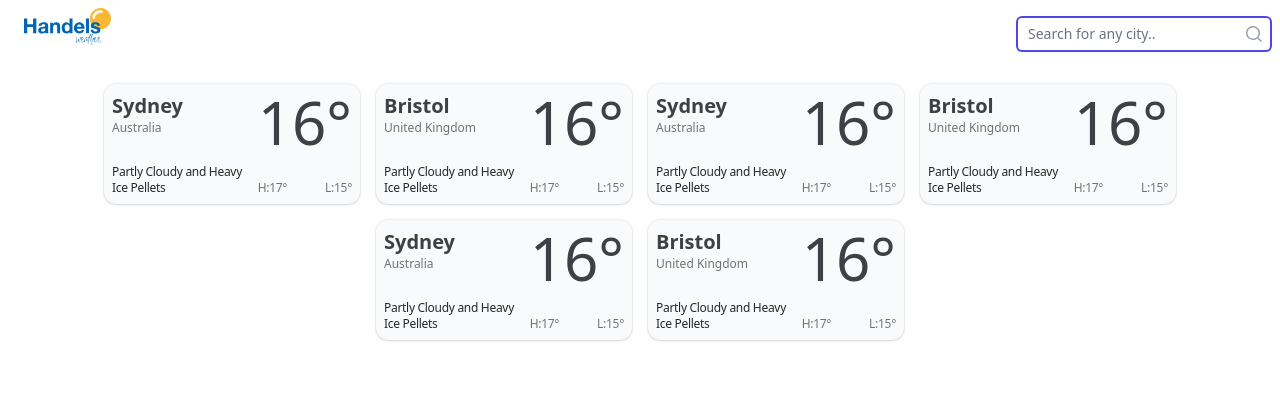
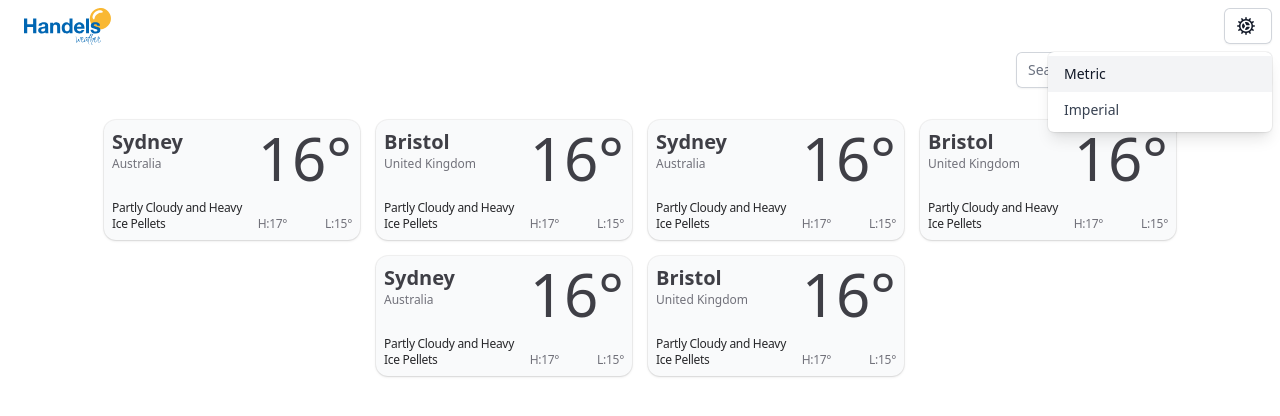
Before and after one commit to binarybaba/whether, a React (Create React App) app: page / in a window 1280 px wide. Both pictures are taken after a click on the button 1254 px from the left and 34 px from the top of the page. Shown: the top 416 px of the page. Built offline with nearby package versions, Linux system fonts and the light colour scheme.

Commit message:
Add dropdown to change settings

```diff
--- a/src/context/index.tsx
+++ b/src/context/index.tsx
@@ -6,7 +6,7 @@ export enum UNIT_SYSTEM {
   IMPERIAL = "imperial",
 }
 
-enum ActionType {
+export enum ActionType {
   CHANGE_UNITS = "CHANGE_UNITS",
 }
 
--- /dev/null
+++ b/src/feature/Navbar/Settings/index.tsx
@@ -0,0 +1,84 @@
+import { Fragment } from "react";
+import { Menu, Transition } from "@headlessui/react";
+import { CogIcon } from "@heroicons/react/20/solid";
+import { ActionType, UNIT_SYSTEM } from "src/context";
+import { useAppContext } from "src/hooks";
+
+function classNames(...classes: Array<string>) {
+  return classes.filter(Boolean).join(" ");
+}
+
+export const Settings = () => {
+  const {
+    store: {
+      settings: { units },
+    },
+    dispatch,
+  } = useAppContext();
+  const handleSettingChange = (unit: UNIT_SYSTEM) =>
+    dispatch({
+      type: ActionType.CHANGE_UNITS,
+      payload: unit,
+    });
+  return (
+    <div className="flex flex-row-reverse">
+      <Menu as="div" className="relative inline-block text-left max-w-[60px]">
+        <div>
+          <Menu.Button className="inline-flex w-full justify-center rounded-md bg-white px-3 py-2 text-sm font-semibold shadow-sm ring-1 ring-inset ring-gray-300 hover:bg-gray-50">
+            <CogIcon
+              className="mr-1 h-5 w-5 text-gray-900 "
+              aria-hidden="true"
+            />
+          </Menu.Button>
+        </div>
+
+        <Transition
+          as={Fragment}
+          enter="transition ease-out duration-100"
+          enterFrom="transform opacity-0 scale-95"
+          enterTo="transform opacity-100 scale-100"
+          leave="transition ease-in duration-75"
+          leaveFrom="transform opacity-100 scale-100"
+          leaveTo="transform opacity-0 scale-95"
+        >
+          <Menu.Items className="absolute right-0 z-10 mt-2 w-56 origin-top-right rounded-md bg-white shadow-lg ring-1 ring-black ring-opacity-5 focus:outline-none">
+            <div className="py-1">
+              <Menu.Item>
+                {({ active }) => (
+                  <div
+                    role="button"
+                    onClick={() => handleSettingChange(UNIT_SYSTEM.METRIC)}
+                    className={classNames(
+                      active || units === UNIT_SYSTEM.METRIC
+                        ? "bg-gray-100 text-gray-900"
+                        : "text-gray-700",
+                      "block px-4 py-2 text-sm"
+                    )}
+                  >
+                    Metric
+                  </div>
+                )}
+              </Menu.Item>
+              <Menu.Item>
+                {({ active }) => (
+                  <div
+                    role="button"
+                    onClick={() => handleSettingChange(UNIT_SYSTEM.IMPERIAL)}
+                    className={classNames(
+                      active || units === UNIT_SYSTEM.IMPERIAL
+                        ? "bg-gray-100 text-gray-900"
+                        : "text-gray-700",
+                      "block px-4 py-2 text-sm"
+                    )}
+                  >
+                    Imperial
+                  </div>
+                )}
+              </Menu.Item>
+            </div>
+          </Menu.Items>
+        </Transition>
+      </Menu>
+    </div>
+  );
+};
--- a/src/feature/Navbar/index.tsx
+++ b/src/feature/Navbar/index.tsx
@@ -1,11 +1,13 @@
 import { Search } from "./Search";
+import { Settings } from "./Settings";
 import Logo from "src/logo.svg";
 
 export const Navbar = () => {
   return (
     <div className="flex flex-col md:flex-row justify-between p-2">
       <img src={Logo} alt="" className="h-10 ml-0 md:ml-4" />
-      <div className="w-full md:w-[256px]">
+      <div className="w-full md:w-[256px] flex flex-col">
+        <Settings />
         <Search />
       </div>
     </div>
```
